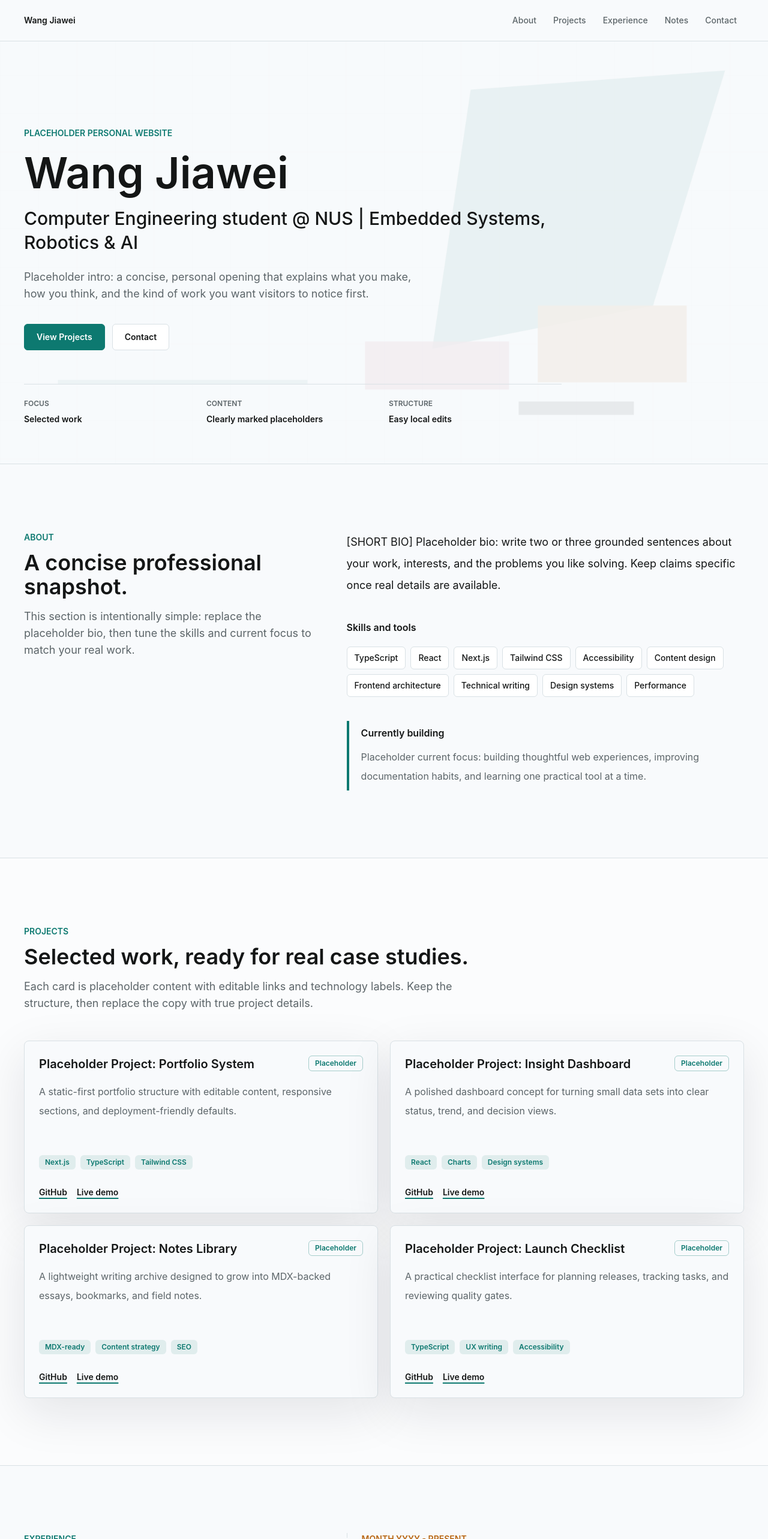
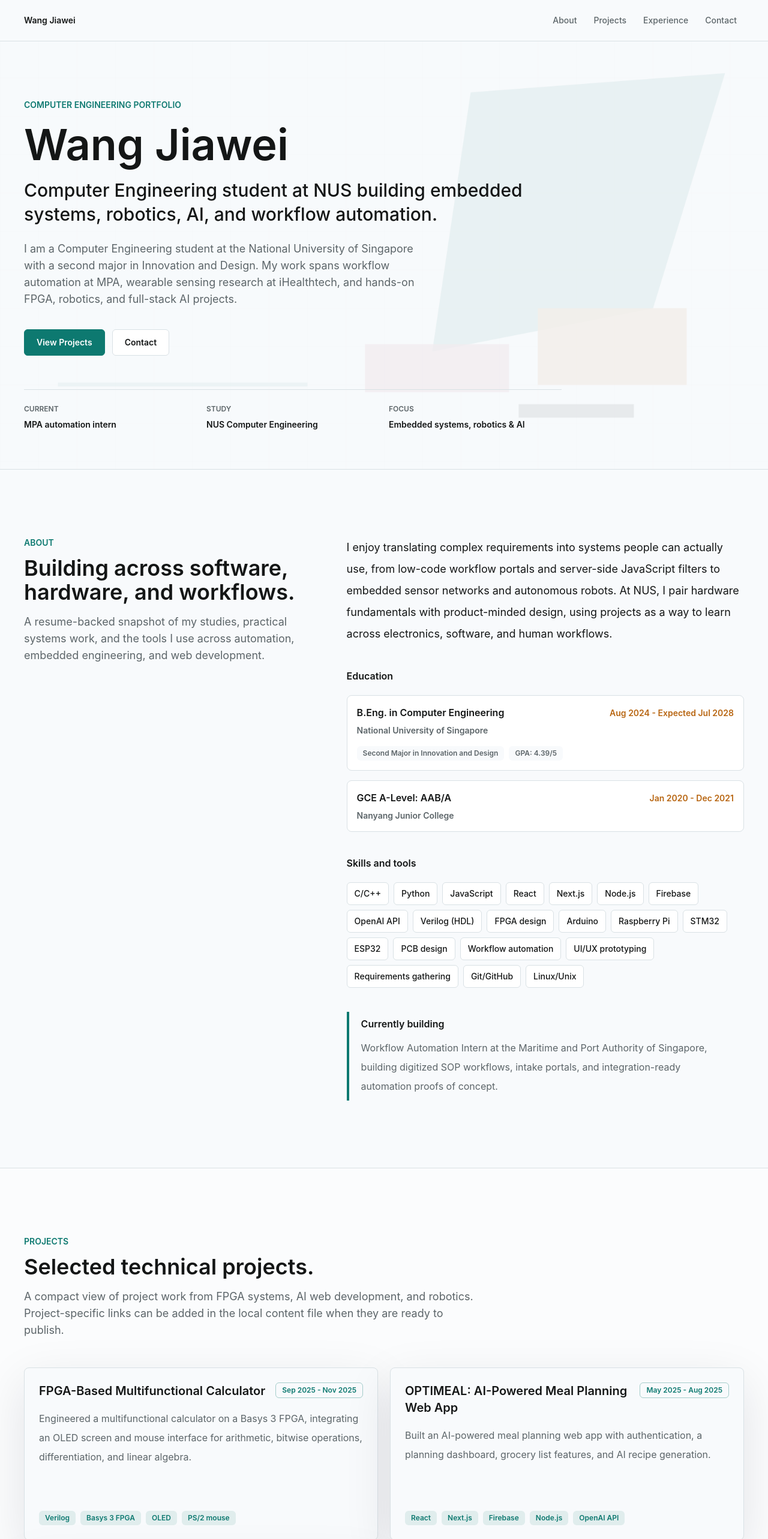
Before and after one commit to wjw55/personal-website, a Next.js app: page / in a window 1280 px wide. Shown: the top 2566 px of the page at 60% size. Built offline with nearby package versions, Linux system fonts and the light colour scheme.

Commit message:
Change placeholder to personal content

```diff
--- a/app/layout.tsx
+++ b/app/layout.tsx
@@ -4,7 +4,7 @@ import { profile } from "@/content/site";
 import "./globals.css";
 
 const description =
-  "A polished personal website for [YOUR NAME] with placeholder projects, experience, writing, and contact links.";
+  "A portfolio for Wang Jiawei, a NUS Computer Engineering student focused on workflow automation, embedded systems, robotics, and AI projects.";
 
 export const metadata: Metadata = {
   metadataBase: new URL("https://example.com"),
--- a/app/page.tsx
+++ b/app/page.tsx
@@ -1,6 +1,12 @@
 import { LinkButton } from "@/components/link-button";
 import { SectionHeading } from "@/components/section-heading";
-import { experience, notes, profile, projects, skills } from "@/content/site";
+import {
+  education,
+  experience,
+  profile,
+  projects,
+  skills,
+} from "@/content/site";
 
 function ExternalTextLink({
   href,
@@ -36,7 +42,7 @@ export default function Home() {
         <div className="mx-auto flex min-h-[88svh] w-full max-w-7xl flex-col justify-end px-5 pb-12 pt-24 md:px-8 md:pb-16 lg:px-10">
           <div className="hero-measure w-full">
             <p className="text-sm font-semibold uppercase text-accent">
-              Placeholder personal website
+              Computer Engineering Portfolio
             </p>
             <h1
               id="hero-title"
@@ -65,9 +71,9 @@ export default function Home() {
           </div>
           <dl className="mt-14 grid max-w-4xl gap-4 border-t border-line pt-6 sm:grid-cols-3">
             {[
-              ["Focus", "Selected work"],
-              ["Content", "Clearly marked placeholders"],
-              ["Structure", "Easy local edits"],
+              ["Current", "MPA automation intern"],
+              ["Study", "NUS Computer Engineering"],
+              ["Focus", "Embedded systems, robotics & AI"],
             ].map(([label, value]) => (
               <div key={label}>
                 <dt className="text-xs font-semibold uppercase text-muted">
@@ -90,12 +96,49 @@ export default function Home() {
         <div className="mx-auto grid max-w-7xl gap-12 px-5 md:px-8 lg:grid-cols-[0.85fr_1.15fr] lg:px-10">
           <SectionHeading
             eyebrow="About"
-            title="A concise professional snapshot."
-            intro="This section is intentionally simple: replace the placeholder bio, then tune the skills and current focus to match your real work."
+            title="Building across software, hardware, and workflows."
+            intro="A resume-backed snapshot of my studies, practical systems work, and the tools I use across automation, embedded engineering, and web development."
             id="about-title"
           />
           <div className="space-y-10">
             <p className="text-lg leading-9 text-foreground">{profile.bio}</p>
+            <div>
+              <h3 className="text-base font-semibold text-foreground">
+                Education
+              </h3>
+              <ul className="mt-5 space-y-4">
+                {education.map((item) => (
+                  <li
+                    key={`${item.degree}-${item.institution}`}
+                    className="rounded-[8px] border border-line bg-panel p-4"
+                  >
+                    <div className="flex flex-col gap-1 sm:flex-row sm:items-baseline sm:justify-between sm:gap-4">
+                      <h4 className="text-base font-semibold text-foreground">
+                        {item.degree}
+                      </h4>
+                      <p className="text-sm font-semibold text-accent-warm">
+                        {item.period}
+                      </p>
+                    </div>
+                    <p className="mt-2 text-sm font-semibold text-muted">
+                      {item.institution}
+                    </p>
+                    {item.details.length > 0 ? (
+                      <ul className="mt-4 flex flex-wrap gap-2">
+                        {item.details.map((detail) => (
+                          <li
+                            key={detail}
+                            className="rounded-md bg-background px-2.5 py-1 text-xs font-semibold text-muted"
+                          >
+                            {detail}
+                          </li>
+                        ))}
+                      </ul>
+                    ) : null}
+                  </li>
+                ))}
+              </ul>
+            </div>
             <div>
               <h3 className="text-base font-semibold text-foreground">
                 Skills and tools
@@ -129,8 +172,8 @@ export default function Home() {
         <div className="mx-auto max-w-7xl px-5 md:px-8 lg:px-10">
           <SectionHeading
             eyebrow="Projects"
-            title="Selected work, ready for real case studies."
-            intro="Each card is placeholder content with editable links and technology labels. Keep the structure, then replace the copy with true project details."
+            title="Selected technical projects."
+            intro="A compact view of project work from FPGA systems, AI web development, and robotics. Project-specific links can be added in the local content file when they are ready to publish."
             id="projects-title"
           />
           <div className="mt-12 grid gap-5 md:grid-cols-2">
@@ -144,7 +187,7 @@ export default function Home() {
                     {project.title}
                   </h3>
                   <span className="shrink-0 rounded-md border border-accent/35 px-2.5 py-1 text-xs font-semibold text-accent">
-                    Placeholder
+                    {project.period}
                   </span>
                 </div>
                 <p className="mt-4 flex-1 leading-8 text-muted">
@@ -163,20 +206,19 @@ export default function Home() {
                     </li>
                   ))}
                 </ul>
-                <div className="mt-7 flex flex-wrap gap-4 text-sm">
-                  <ExternalTextLink
-                    href={project.githubUrl}
-                    ariaLabel={`Open GitHub placeholder for ${project.title}`}
-                  >
-                    GitHub
-                  </ExternalTextLink>
-                  <ExternalTextLink
-                    href={project.liveUrl}
-                    ariaLabel={`Open live demo placeholder for ${project.title}`}
-                  >
-                    Live demo
-                  </ExternalTextLink>
-                </div>
+                {project.links.length > 0 ? (
+                  <div className="mt-7 flex flex-wrap gap-4 text-sm">
+                    {project.links.map((link) => (
+                      <ExternalTextLink
+                        key={link.href}
+                        href={link.href}
+                        ariaLabel={link.ariaLabel}
+                      >
+                        {link.label}
+                      </ExternalTextLink>
+                    ))}
+                  </div>
+                ) : null}
               </article>
             ))}
           </div>
@@ -191,8 +233,8 @@ export default function Home() {
         <div className="mx-auto grid max-w-7xl gap-12 px-5 md:px-8 lg:grid-cols-[0.85fr_1.15fr] lg:px-10">
           <SectionHeading
             eyebrow="Experience"
-            title="A timeline that is easy to edit."
-            intro="Use these placeholder entries as a public-safe structure for roles, independent work, education, or community contributions."
+            title="Roles with practical systems work."
+            intro="Recent experience across workflow automation, embedded health technology research, and campus leadership."
             id="experience-title"
           />
           <ol className="relative space-y-8 border-l border-line pl-6">
@@ -210,49 +252,20 @@ export default function Home() {
                     {item.organization}
                   </p>
                   <p className="mt-4 leading-8 text-muted">{item.summary}</p>
+                  <ul className="mt-4 space-y-2 text-sm leading-7 text-muted">
+                    {item.highlights.map((highlight) => (
+                      <li key={highlight} className="pl-4">
+                        <span className="-ml-4 mr-2 text-accent" aria-hidden>
+                          /
+                        </span>
+                        {highlight}
+                      </li>
+                    ))}
+                  </ul>
                 </article>
               </li>
             ))}
           </ol>
-        </div>
-      </section>
-
-      <section
-        id="notes"
-        className="border-b border-line bg-panel/55 py-20 md:py-28"
-        aria-labelledby="notes-title"
-      >
-        <div className="mx-auto max-w-7xl px-5 md:px-8 lg:px-10">
-          <SectionHeading
-            eyebrow="Writing"
-            title="Notes and essays can grow here."
-            intro="This is a static placeholder list. The data shape is small enough to extend later with MDX without introducing a CMS now."
-            id="notes-title"
-          />
-          <div className="mt-12 grid gap-5 lg:grid-cols-3">
-            {notes.map((note) => (
-              <article
-                key={note.title}
-                className="rounded-[8px] border border-line bg-background p-6"
-              >
-                <p className="text-sm font-semibold text-accent-rose">
-                  {note.date}
-                </p>
-                <h3 className="mt-4 text-xl font-semibold text-foreground">
-                  {note.title}
-                </h3>
-                <p className="mt-4 leading-8 text-muted">{note.excerpt}</p>
-                <div className="mt-6 text-sm">
-                  <ExternalTextLink
-                    href={note.href}
-                    ariaLabel={`Read ${note.title}`}
-                  >
-                    Read note
-                  </ExternalTextLink>
-                </div>
-              </article>
-            ))}
-          </div>
         </div>
       </section>
 
@@ -265,7 +278,7 @@ export default function Home() {
           <SectionHeading
             eyebrow="Contact"
             title="Start with a simple hello."
-            intro="No forms, no backend, no stored secrets. Replace the placeholder email and social links when real public contact details are ready."
+            intro="No forms, no backend, no stored secrets. Reach me by email or through the public GitHub and LinkedIn profiles listed here."
             id="contact-title"
           />
           <div className="flex flex-col justify-center gap-6">
--- a/content/site.ts
+++ b/content/site.ts
@@ -1,117 +1,129 @@
-// Replace values in this file first when turning the placeholder portfolio into a real site.
+type ProjectLink = {
+  label: string;
+  href: string;
+  ariaLabel: string;
+};
+
 export const profile = {
   name: "Wang Jiawei",
-  headline: "Computer Engineering student @ NUS | Embedded Systems, Robotics & AI",
+  headline:
+    "Computer Engineering student at NUS building embedded systems, robotics, AI, and workflow automation.",
   intro:
-    "Placeholder intro: a concise, personal opening that explains what you make, how you think, and the kind of work you want visitors to notice first.",
-  bio: "[SHORT BIO] Placeholder bio: write two or three grounded sentences about your work, interests, and the problems you like solving. Keep claims specific once real details are available.",
-  email: "hello@example.com",
+    "I am a Computer Engineering student at the National University of Singapore with a second major in Innovation and Design. My work spans workflow automation at MPA, wearable sensing research at iHealthtech, and hands-on FPGA, robotics, and full-stack AI projects.",
+  bio: "I enjoy translating complex requirements into systems people can actually use, from low-code workflow portals and server-side JavaScript filters to embedded sensor networks and autonomous robots. At NUS, I pair hardware fundamentals with product-minded design, using projects as a way to learn across electronics, software, and human workflows.",
+  email: "E1398498@u.nus.edu",
   github: "https://github.com/wjw55",
-  linkedin: "https://linkedin.com/in/yourusername",
+  linkedin: "https://linkedin.com/in/jiawei-wang-3878a9336",
   currently:
-    "Placeholder current focus: building thoughtful web experiences, improving documentation habits, and learning one practical tool at a time.",
+    "Workflow Automation Intern at the Maritime and Port Authority of Singapore, building digitized SOP workflows, intake portals, and integration-ready automation proofs of concept.",
 } as const;
 
 export const navItems = [
   { label: "About", href: "#about" },
   { label: "Projects", href: "#projects" },
   { label: "Experience", href: "#experience" },
-  { label: "Notes", href: "#notes" },
   { label: "Contact", href: "#contact" },
 ] as const;
 
 export const skills = [
-  "TypeScript",
+  "C/C++",
+  "Python",
+  "JavaScript",
   "React",
   "Next.js",
-  "Tailwind CSS",
-  "Accessibility",
-  "Content design",
-  "Frontend architecture",
-  "Technical writing",
-  "Design systems",
-  "Performance",
+  "Node.js",
+  "Firebase",
+  "OpenAI API",
+  "Verilog (HDL)",
+  "FPGA design",
+  "Arduino",
+  "Raspberry Pi",
+  "STM32",
+  "ESP32",
+  "PCB design",
+  "Workflow automation",
+  "UI/UX prototyping",
+  "Requirements gathering",
+  "Git/GitHub",
+  "Linux/Unix",
+] as const;
+
+export const education = [
+  {
+    degree: "B.Eng. in Computer Engineering",
+    institution: "National University of Singapore",
+    period: "Aug 2024 - Expected Jul 2028",
+    details: ["Second Major in Innovation and Design", "GPA: 4.39/5"],
+  },
+  {
+    degree: "GCE A-Level: AAB/A",
+    institution: "Nanyang Junior College",
+    period: "Jan 2020 - Dec 2021",
+    details: [],
+  },
 ] as const;
 
 export const projects = [
   {
-    title: "Placeholder Project: Portfolio System",
+    title: "FPGA-Based Multifunctional Calculator",
+    period: "Sep 2025 - Nov 2025",
     description:
-      "A static-first portfolio structure with editable content, responsive sections, and deployment-friendly defaults.",
-    stack: ["Next.js", "TypeScript", "Tailwind CSS"],
-    githubUrl: "https://github.com/yourusername/placeholder-portfolio-system",
-    liveUrl: "https://example.com/placeholder-portfolio-system",
+      "Engineered a multifunctional calculator on a Basys 3 FPGA, integrating an OLED screen and mouse interface for arithmetic, bitwise operations, differentiation, and linear algebra.",
+    stack: ["Verilog", "Basys 3 FPGA", "OLED", "PS/2 mouse"],
+    links: [] as ProjectLink[],
   },
   {
-    title: "Placeholder Project: Insight Dashboard",
+    title: "OPTIMEAL: AI-Powered Meal Planning Web App",
+    period: "May 2025 - Aug 2025",
     description:
-      "A polished dashboard concept for turning small data sets into clear status, trend, and decision views.",
-    stack: ["React", "Charts", "Design systems"],
-    githubUrl: "https://github.com/yourusername/placeholder-insight-dashboard",
-    liveUrl: "https://example.com/placeholder-insight-dashboard",
+      "Built an AI-powered meal planning web app with authentication, a planning dashboard, grocery list features, and AI recipe generation.",
+    stack: ["React", "Next.js", "Firebase", "Node.js", "OpenAI API"],
+    links: [] as ProjectLink[],
   },
   {
-    title: "Placeholder Project: Notes Library",
+    title: "SLAM-Based Autonomous Rescue Robot",
+    period: "Jan 2025 - May 2025",
     description:
-      "A lightweight writing archive designed to grow into MDX-backed essays, bookmarks, and field notes.",
-    stack: ["MDX-ready", "Content strategy", "SEO"],
-    githubUrl: "https://github.com/yourusername/placeholder-notes-library",
-    liveUrl: "https://example.com/placeholder-notes-library",
-  },
-  {
-    title: "Placeholder Project: Launch Checklist",
-    description:
-      "A practical checklist interface for planning releases, tracking tasks, and reviewing quality gates.",
-    stack: ["TypeScript", "UX writing", "Accessibility"],
-    githubUrl: "https://github.com/yourusername/placeholder-launch-checklist",
-    liveUrl: "https://example.com/placeholder-launch-checklist",
+      "Built a remotely operated rescue robot using Raspberry Pi and Arduino Mega for SLAM-based navigation, astronaut identification, and timed extractions in a lunar simulation.",
+    stack: ["C/C++", "Python", "Raspberry Pi", "Arduino Mega", "SLAM"],
+    links: [] as ProjectLink[],
   },
 ] as const;
 
 export const experience = [
   {
-    role: "Placeholder Role",
-    organization: "Placeholder Organization",
-    period: "Month YYYY - Present",
+    role: "Workflow Automation Intern",
+    organization: "Maritime and Port Authority of Singapore (MPA)",
+    period: "May 2026 - Present",
     summary:
-      "Replace with a short description of scope, responsibilities, and concrete outcomes once real information is available.",
+      "Architecting low-code workflow automations and user intake portals that translate manual SOPs into digitized service flows.",
+    highlights: [
+      "Designed dynamic front-end intake portals with conditional logic to streamline service requests and improve user experience.",
+      "Engineered custom server-side JavaScript filtering logic to query databases, validate data inputs, and protect front-end data integrity.",
+      "Supported migration from a legacy intranet to a centralized portal by mapping data relationships and user access roles.",
+      "Collaborated with HR, Corporate Communications, and Hydrographic stakeholders to define business logic, map workflow requirements, and deliver technical proof of concepts.",
+    ],
   },
   {
-    role: "Placeholder Previous Role",
-    organization: "Placeholder Team or Company",
-    period: "Month YYYY - Month YYYY",
+    role: "Research Assistant",
+    organization: "iHealthtech, National University of Singapore",
+    period: "Aug 2025 - Present",
     summary:
-      "Add concise context about the work, collaborators, tools, and impact. Avoid private employment details unless you intend to publish them.",
+      "Undergraduate Research Opportunities Program role focused on a wireless, multi-site wearable sensor network for heat stress assessment.",
+    highlights: [
+      "Designed and prototyped embedded sensing modules for wireless data collection.",
+      "Handled custom PCB design in Fusion 360 Electronics, microsoldering, and circuit assembly for miniaturized sensor modules.",
+      "Gained hands-on experience with embedded systems and wireless sensor integration.",
+    ],
   },
   {
-    role: "Placeholder Early Experience",
-    organization: "Placeholder Community, School, or Project",
-    period: "Month YYYY - Month YYYY",
+    role: "Captain",
+    organization: "NUS Raffles Hall Squash Team",
+    period: "Mar 2025 - Present",
     summary:
-      "Use this entry for earlier work, learning programs, independent projects, or volunteer experience that belongs on the public site.",
+      "Leading weekly training sessions and representing Raffles Hall in inter-hall competitions.",
+    highlights: [
+      "Supported team cohesion and performance through regular training and competition preparation.",
+    ],
   },
 ] as const;
-
-export const notes = [
-  {
-    title: "Placeholder Note: Designing a Useful Portfolio",
-    date: "Placeholder date",
-    excerpt:
-      "A draft note about choosing projects, writing grounded case studies, and making a personal site easier to maintain.",
-    href: "#notes",
-  },
-  {
-    title: "Placeholder Note: Keeping Static Sites Simple",
-    date: "Placeholder date",
-    excerpt:
-      "A short technical note about static-first architecture, local content files, and when a CMS is actually worth it.",
-    href: "#notes",
-  },
-  {
-    title: "Placeholder Note: Accessibility Checks I Reuse",
-    date: "Placeholder date",
-    excerpt:
-      "A practical checklist for semantic structure, keyboard navigation, contrast, focus states, and readable copy.",
-    href: "#notes",
-  },
-] as const;
```
Also changed, not shown: 1 other file (tests, documents, lock files or other folders).
